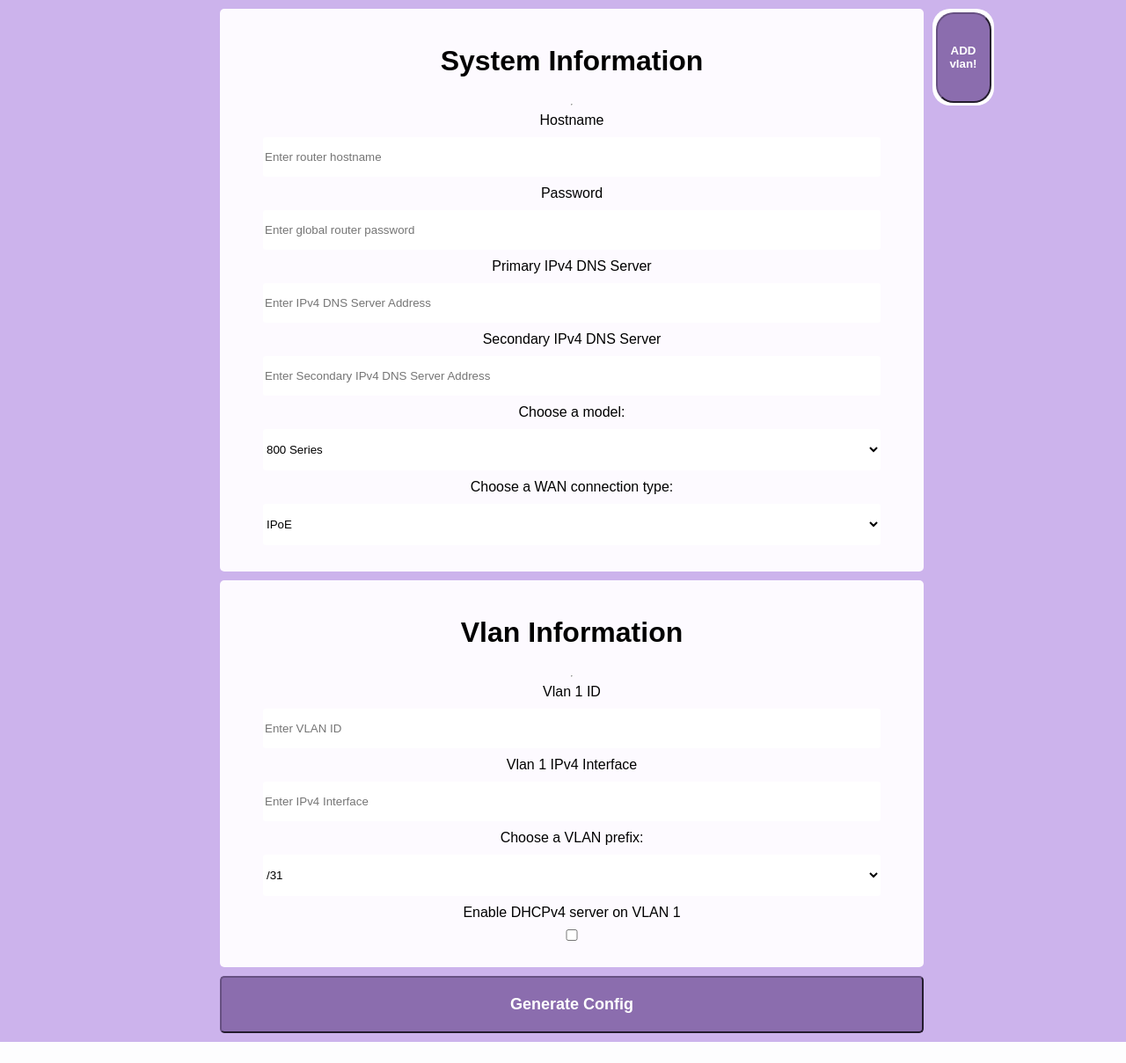
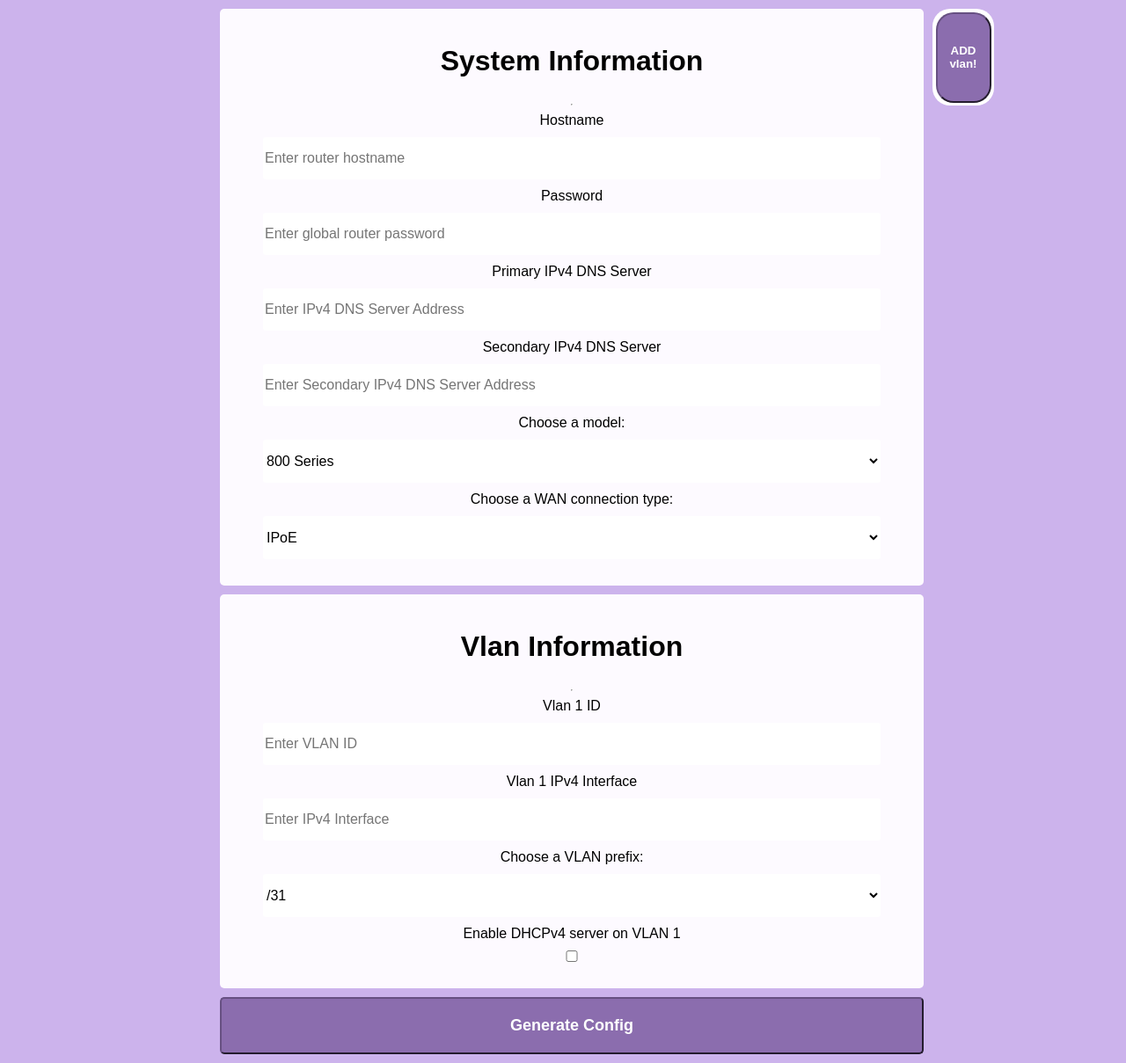
Before and after one commit to quackbox/cisco-config-gen, a Flask app: page / in a window 1280 px wide. Shown: the part 110-1319 px from the top of the page at 88% size. Before the commit the page ends 1295 px from the top, so only its background shows below. Run offline with Flask 2, Linux system fonts and the light colour scheme.

Commit message:
minor css changes

```diff
--- a/static/app.css
+++ b/static/app.css
@@ -134,6 +134,14 @@ input[type="checkbox"]{
     cursor:pointer;
 }
 
+label {
+    font-size:medium;
+}
+
+select {
+    font-size: medium;
+}
+
 input[type="text"], input[type="checkbox"], input[type="password"] {
     width: 90%;
     padding-top: 15px;
@@ -146,6 +154,7 @@ input[type="text"], input[type="checkbox"], input[type="password"] {
     margin-top:10px;
     margin-bottom:10px;
     color:black;
+    font-size: medium;
 }
 
 input[type="text"]:hover, input[type="password"]:hover, select:hover {
```
